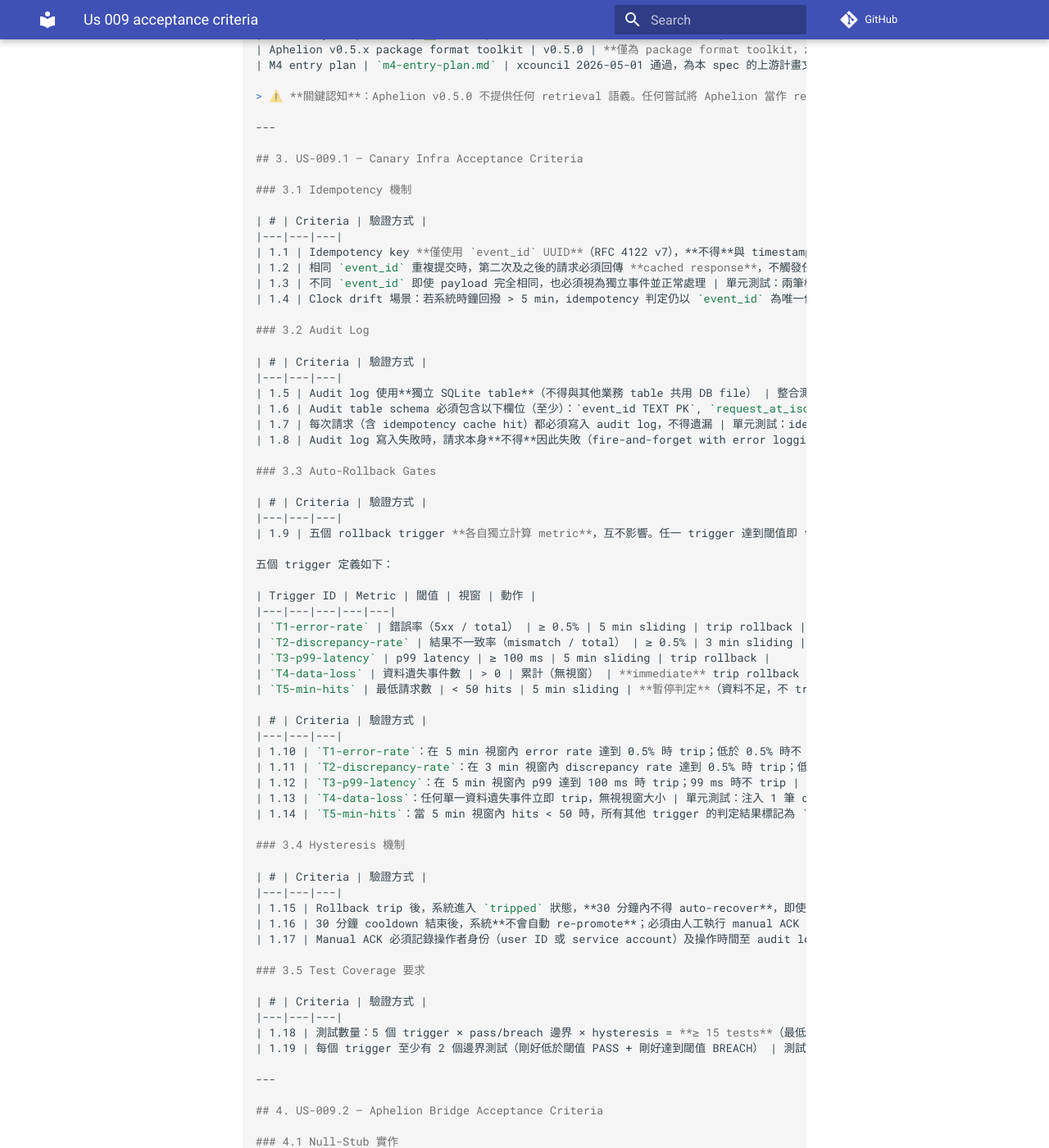
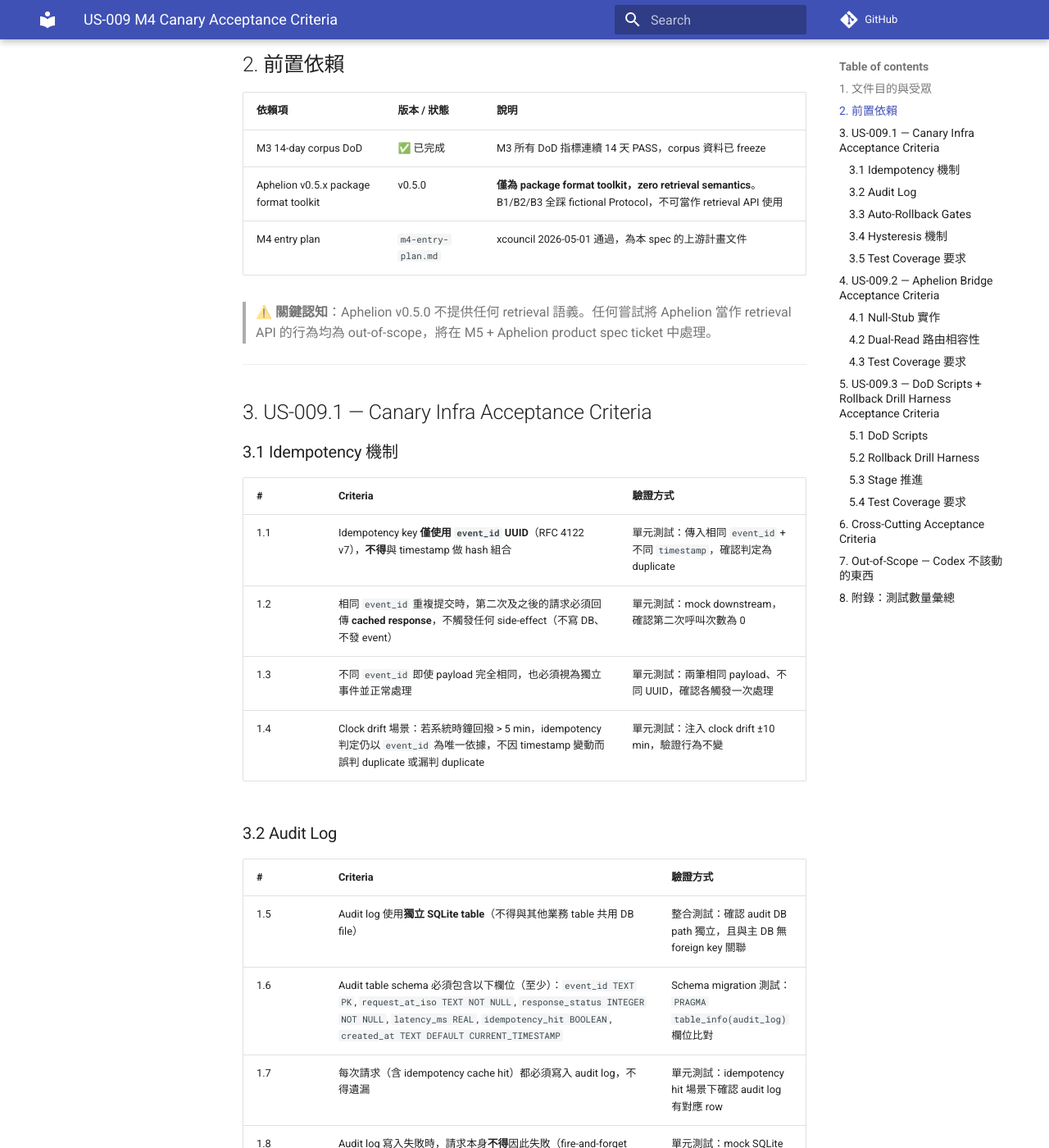
Before and after one commit to Chris97924/parallax-kernel, an MkDocs documentation site: the page built from docs/m4-prep/us-009-acceptance-criteria.md, in a window 1280 px wide and 1400 px high, scrolled down 663 px. Shown: the whole window at 82% size. Built offline with MkDocs 1.6.1 and Material for MkDocs 9.7.7, drawn with Linux system fonts in a browser that asks for light colours; comment, search, counter and statistics services are not loaded; some of the changed text lies outside the part shown.

````diff
--- a/docs/m4-prep/us-009-acceptance-criteria.md
+++ b/docs/m4-prep/us-009-acceptance-criteria.md
@@ -1,11 +1,10 @@
-```markdown
 # US-009 M4 Canary Acceptance Criteria
 
 > **版本**：v1.0.0
-> **日期**：2026-05-10
+> **日期**：2026-05-03
 > **狀態**：Draft — pending codex agent 接線實作
-> **Plan ref**：`C:\Users\user\.omc\plans\m4-entry-plan.md`
-> **Council vote**：2026-05-09，拆 3 PR（US-009.1 / US-009.2 / US-009.3）
+> **Plan ref**：見 §2 表格中的 `m4-entry-plan.md`（內部 plan，repo 外）
+> **Council vote**：2026-05-01，拆 3 PR（US-009.1 / US-009.2 / US-009.3）
 
 ---
 
@@ -199,4 +198,3 @@
 ---
 
 *本文件為 M4 Canary acceptance spec 基準。任何修改需經 council review 並更新版本號。*
-```
````
Also changed, not shown: docs/m4-prep/canary-stage-runbook.md (+0 -2 lines).
